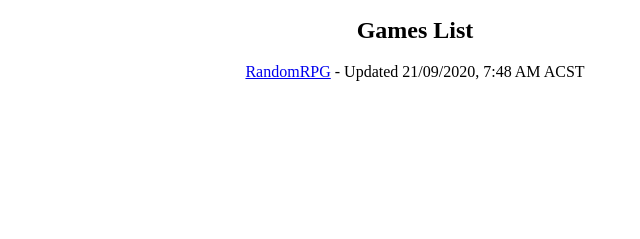
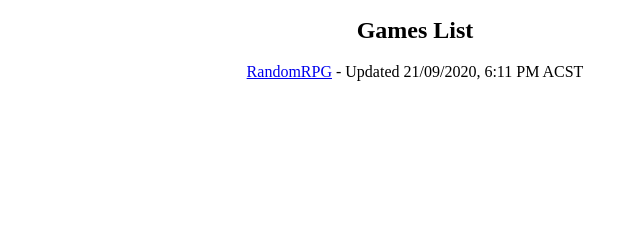
Before and after one commit to HarryCourt/harrycourt.github.io, a plain HTML site: page index.html in a window 1280 px wide. Shown: the part 142-381 px from the top of the page, 225-865 px from the left. Drawn offline with Linux system fonts and the light colour scheme.

```diff
--- a/index.html
+++ b/index.html
@@ -31,7 +31,7 @@
 
     <div class="gamelist">
         <h2>Games List</h2>
-        <p><a href="RandomRPG\index.html">RandomRPG</a> - Updated 21/09/2020, 7:48 AM ACST</p>
+        <p><a href="RandomRPG\index.html">RandomRPG</a> - Updated 21/09/2020, 6:11 PM ACST</p>
     </div>
 
     <div class="foot">
```
Also changed, not shown: 1 other file.
